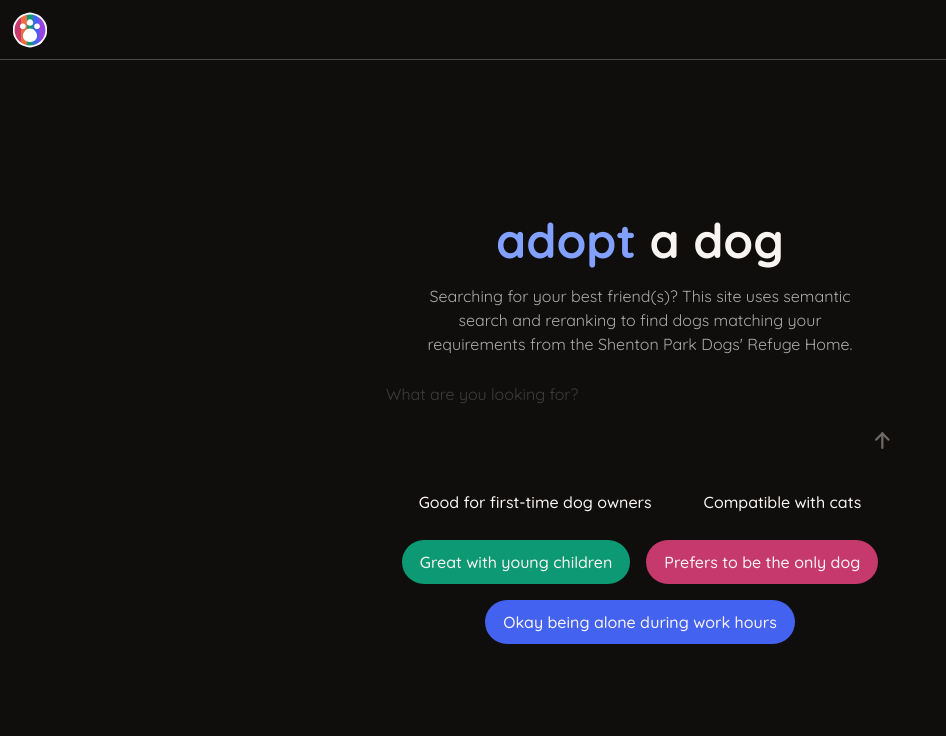
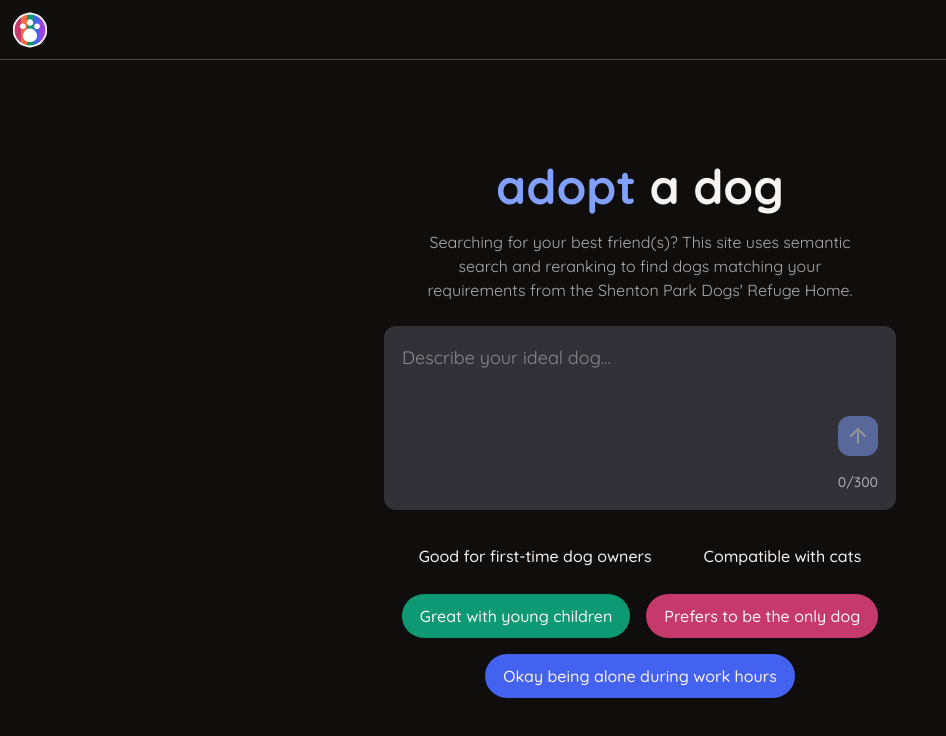
Before and after one commit to claeyl/adopt-a-dog, a Vue app in the folder frontend/: page / in a window 1280 px wide. Shown: the top 736 px of the page, without its empty margins (0-946 px from the left). Built offline with nearby package versions, Linux system fonts and the light colour scheme; the HTML template or start-up script is replaced by a standard one.

Commit message:
fix: accesibility + char counter

```diff
--- a/frontend/src/components/SearchBox.vue
+++ b/frontend/src/components/SearchBox.vue
@@ -1,11 +1,17 @@
 <template>
-  <div :class="{ focused: focused }" role="searchbox">
+  <div
+    aria-label="Searchbox for describing your ideal dog"
+    class="flex flex-col justify-between items-start gap-4 rounded-xl p-4 bg-surface-20 border-2 border-transparent transition-[border-color] duration-500"
+    :class="{ focused: focused }"
+  >
     <textarea
       ref="textareaRef"
-      aria-label="searchbox-input"
+      id="searchbox-input"
+      class="w-full bg-transparent border-none text-inherit text-lg resize-none overflow-hidden disabled:opacity-50 placeholder:opacity-90 focus:outline-none"
+      :minlength="MINIMUM_QUERY_LENGTH"
       :maxlength="MAXIMUM_QUERY_LENGTH"
       :value="query"
-      placeholder="What are you looking for?"
+      placeholder="Describe your ideal dog..."
       :disabled="disabled"
       @input="handleInput"
       @focus="focused = true"
@@ -14,7 +20,8 @@
     >
     </textarea>
     <button
-      aria-label="submit"
+      aria-label="submit query"
+      class="bg-primary border-none rounded-xl p-2 self-end aspect-square hover:brightness-85 disabled:opacity-50 disabled:cursor-not-allowed"
       :disabled="
         disabled ||
         query.trim().length < MINIMUM_QUERY_LENGTH ||
@@ -22,17 +29,21 @@
       "
       @click="handleSearchClick"
     >
-      <i class="pi pi-arrow-up"></i>
+      <ArrowUp />
     </button>
+
+    <p class="text-sm font-medium self-end text-surface-70 select-none">
+      {{ `${query.length}/${MAXIMUM_QUERY_LENGTH}` }}
+    </p>
   </div>
 </template>
 
 <script setup lang="ts">
 import { ref, watch, nextTick } from 'vue'
-import 'primeicons/primeicons.css'
+import { ArrowUp } from 'lucide-vue-next'
 
 const MINIMUM_QUERY_LENGTH = 3
-const MAXIMUM_QUERY_LENGTH = 1000
+const MAXIMUM_QUERY_LENGTH = 300
 const ASCII_PRINTABLE_REGEX = /[^\x20-\x7E\n\r\t]/g
 
 const props = defineProps<{
@@ -44,8 +55,6 @@ const emit = defineEmits<{
 }>()
 
 const query = defineModel<string>('query', { required: true })
-const error = defineModel<string>('error', { required: true })
-
 const textareaRef = ref<HTMLTextAreaElement | null>(null)
 const focused = ref(false)
 
@@ -68,7 +77,6 @@ const handleInput = (e: Event) => {
   const value = (e.target as HTMLTextAreaElement).value
   const sanitizedValue = value.replace(ASCII_PRINTABLE_REGEX, '')
   query.value = sanitizedValue
-  error.value = ''
 }
 
 const handleKeyDown = (e: KeyboardEvent) => {
@@ -87,73 +95,12 @@ const validateSearchInput = () => {
   const trimmedQuery = query.value.trim()
   if (trimmedQuery.length >= MINIMUM_QUERY_LENGTH && trimmedQuery.length <= MAXIMUM_QUERY_LENGTH) {
     emit('search')
-  } else if (trimmedQuery.length < MINIMUM_QUERY_LENGTH) {
-    error.value = 'A few more words will help us find the best match for you.'
   }
 }
 </script>
 
 <style scoped>
-div {
-  display: flex;
-  flex-direction: column;
-  justify-content: space-between;
-  align-items: start;
-  gap: var(--space-2);
-
-  border-radius: var(--radius-lg);
-  padding: var(--space-2);
-
-  background-color: var(--clr-darkgrey);
-  border: 2px solid transparent;
-
-  transition: border-color 0.5s ease;
-}
-
 div.focused {
-  border-color: var(--clr-primary);
-}
-
-textarea {
-  width: 100%;
-  background-color: transparent;
-  border: none;
-  color: inherit;
-  font-size: var(--font-p-lg);
-  resize: none;
-  overflow: hidden;
-}
-
-textarea:disabled,
-textarea::placeholder {
-  filter: opacity(40%);
-}
-
-textarea:focus {
-  outline: none;
-}
-
-button {
-  background-color: var(--clr-primary);
-  border: none;
-  border-radius: var(--radius-lg);
-  padding: var(--space-1);
-  align-self: flex-end;
-  cursor: pointer;
-  color: var(--clr-darkgrey);
-  aspect-ratio: 1 / 1;
-}
-
-button:hover {
-  background-color: var(--clr-primary);
-  filter: brightness(85%);
-}
-
-button:disabled {
-  filter: opacity(40%);
-}
-
-button > i {
-  font-weight: 800;
+  border-color: var(--color-primary);
 }
 </style>
```
